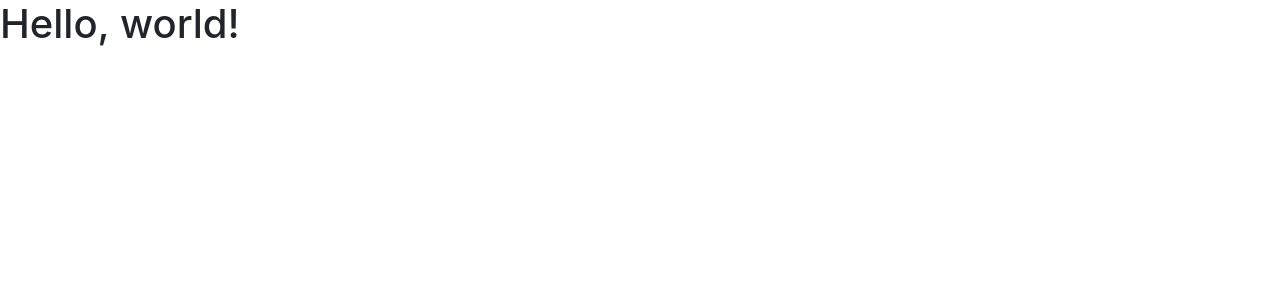
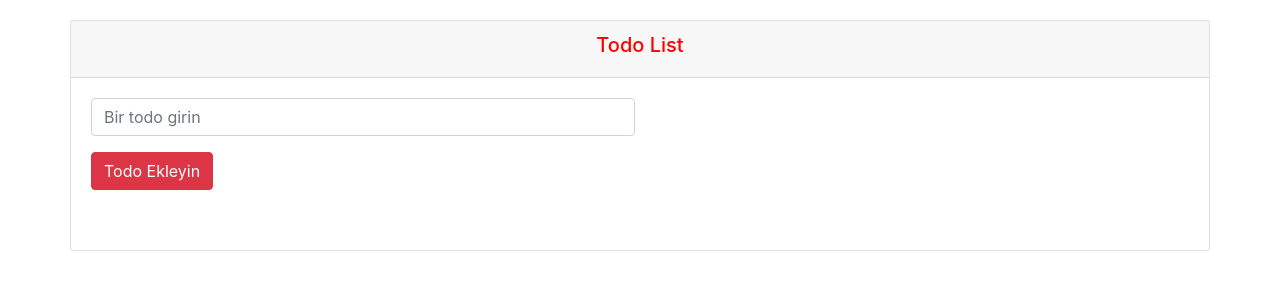
Before and after one commit to evrenvural/todo-list, a plain HTML site: page index.html in a window 1280 px wide. Drawn offline with nearby package versions, Linux system fonts and the light colour scheme.

Commit message:
Card header and card body was created on UI

```diff
--- /dev/null
+++ b/css/main.css
@@ -0,0 +1,9 @@
+.container{
+    margin-top: 20px;
+    /* margin-right: 10px; */
+    align-content: center;
+}
+.card-header h5{
+    color: red;
+    text-align: center;
+}
--- a/index.html
+++ b/index.html
@@ -8,15 +8,33 @@
     <!-- Bootstrap CSS -->
     <link rel="stylesheet" href="https://stackpath.bootstrapcdn.com/bootstrap/4.3.1/css/bootstrap.min.css" integrity="sha384-ggOyR0iXCbMQv3Xipma34MD+dH/1fQ784/j6cY/iJTQUOhcWr7x9JvoRxT2MZw1T" crossorigin="anonymous">
 
-    <title>Hello, world!</title>
+    <!-- My Css -->
+    <link rel="stylesheet" href="css/main.css">
+
+    <title>Anasayfa</title>
   </head>
   <body>
-    <h1>Hello, world!</h1>
+    <div class="container">
+        <div class="card row">
+            <div class="card-header"><h5>Todo List</h5></div>
+            <div class="card-body">
+                <form id="todo-form" name="form">
+                    <div class="form-row">
+                        <div class="form-group col-md-6">
+                            <input class="form-control" type="text" name="todo" id="todo" placeholder="Bir todo girin">
+                        </div>
+                    </div>
+                    <button type="submit" class="btn btn-danger">Todo Ekleyin</button>
+                </form>
+            </div>
+            <div class="card-body"></div>
+        </div>
+    </div>
 
     <!-- Optional JavaScript -->
     <!-- jQuery first, then Popper.js, then Bootstrap JS -->
     <script src="https://code.jquery.com/jquery-3.3.1.slim.min.js" integrity="sha384-q8i/X+965DzO0rT7abK41JStQIAqVgRVzpbzo5smXKp4YfRvH+8abtTE1Pi6jizo" crossorigin="anonymous"></script>
-    <script src="https://cdnjs.cloudflare.com/ajax/libs/popper.js/1.14.7/umd/popper.min.js" integrity="sha384-UO2eT0CpHqdSJQ6hJty5KVphtPhzWj9WO1clHTMGa3JDZwrnQq4sF86dIHNDz0W1" crossorigin="anonymous"></script>
+    <script src="https://cdnjs.cloudflare.com/ajax/libs/poppeyr.js/1.14.7/umd/popper.min.js" integrity="sha384-UO2eT0CpHqdSJQ6hJty5KVphtPhzWj9WO1clHTMGa3JDZwrnQq4sF86dIHNDz0W1" crossorigin="anonymous"></script>
     <script src="https://stackpath.bootstrapcdn.com/bootstrap/4.3.1/js/bootstrap.min.js" integrity="sha384-JjSmVgyd0p3pXB1rRibZUAYoIIy6OrQ6VrjIEaFf/nJGzIxFDsf4x0xIM+B07jRM" crossorigin="anonymous"></script>
     <script src="js/app.js"></script>
 
```
